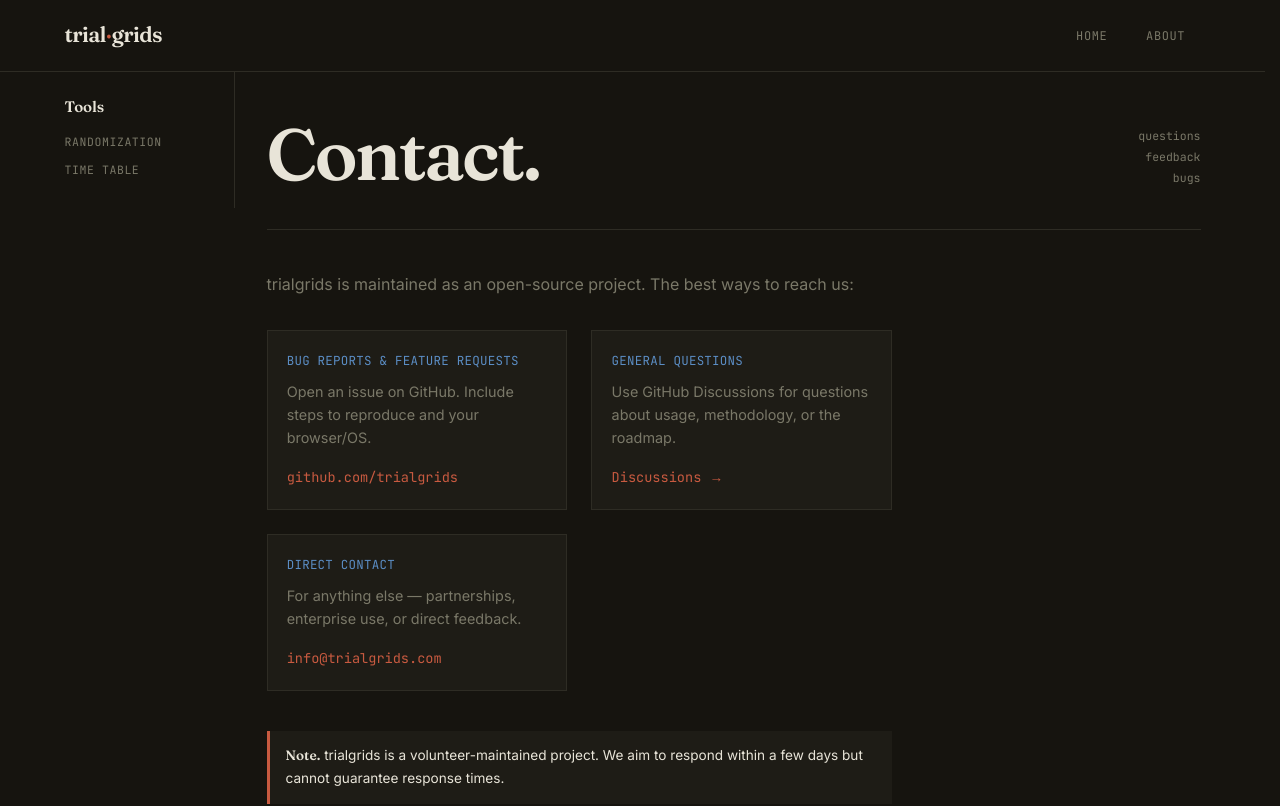
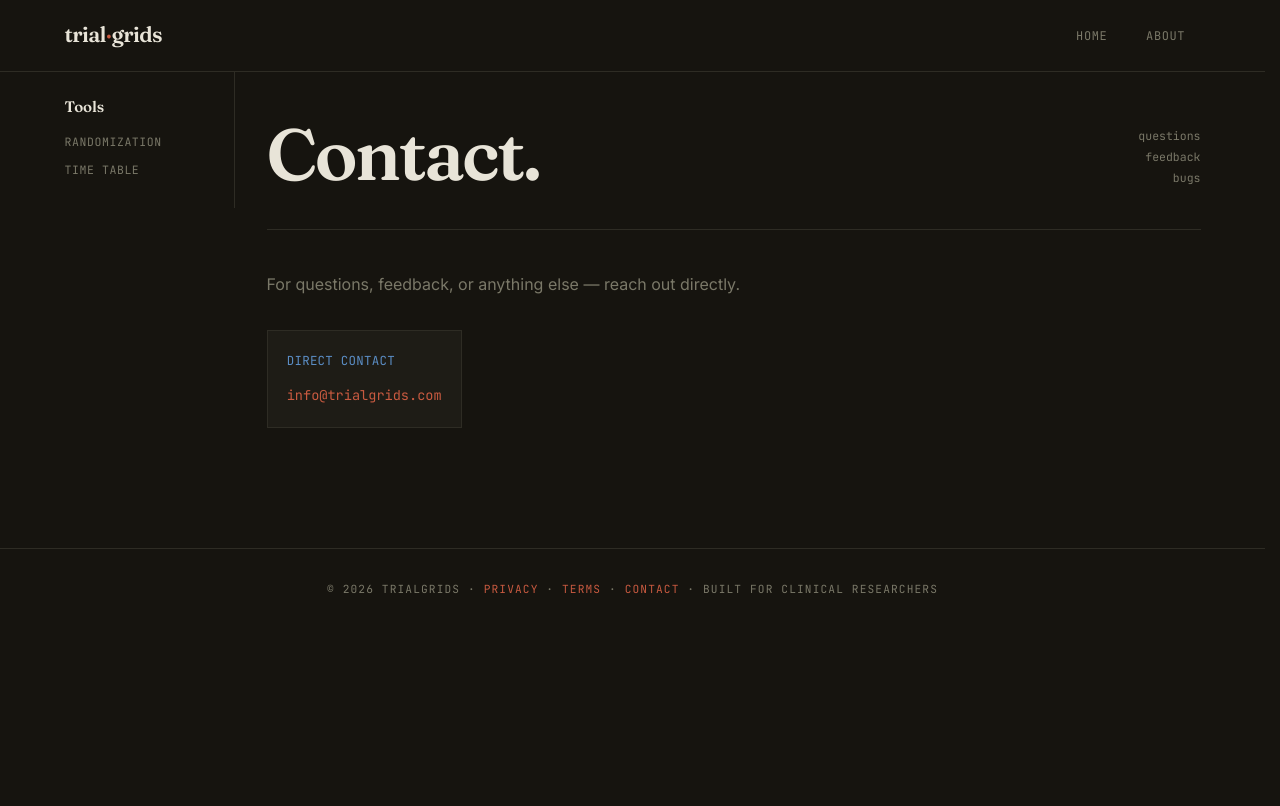
Before and after one commit to mehmetsahin-tr/trialgrid, a Next.js app: page /contact in a window 1280 px wide. Shown: the top 806 px of the page. Built offline with nearby package versions, Linux system fonts and the light colour scheme.

Commit message:
Content and UX improvements across pages

```diff
--- a/app/components/Header.tsx
+++ b/app/components/Header.tsx
@@ -17,10 +17,16 @@
 export default function Header() {
   const pathname = usePathname();
   const [open, setOpen] = useState(false);
+  const [toolsOpen, setToolsOpen] = useState(false);
 
   function isActive(href: string) {
     if (href === "/") return pathname === "/";
     return pathname.startsWith(href);
+  }
+
+  function closeAll() {
+    setOpen(false);
+    setToolsOpen(false);
   }
 
   return (
@@ -31,7 +37,7 @@
         </Link>
         <button
           className="nav-toggle"
-          onClick={() => setOpen(!open)}
+          onClick={() => { setOpen(!open); setToolsOpen(false); }}
           aria-label="Menu"
         >
           ≡ Menu
@@ -42,19 +48,23 @@
               key={item.href}
               href={item.href}
               className={isActive(item.href) ? "active" : ""}
-              onClick={() => setOpen(false)}
+              onClick={closeAll}
             >
               {item.label}
             </Link>
           ))}
-          {/* Tool links visible only in mobile nav */}
-          <span className="nav-mobile-divider">Tools</span>
-          {mobileTools.map((item) => (
+          <button
+            className={`nav-mobile-divider nav-tools-toggle${toolsOpen ? " tools-open" : ""}`}
+            onClick={() => setToolsOpen(!toolsOpen)}
+          >
+            Tools <span className="tools-chevron">{toolsOpen ? "▲" : "▼"}</span>
+          </button>
+          {toolsOpen && mobileTools.map((item) => (
             <Link
               key={item.href}
               href={item.href}
               className={`nav-mobile-tool${isActive(item.href) ? " active" : ""}`}
-              onClick={() => setOpen(false)}
+              onClick={closeAll}
             >
               {item.label}
             </Link>
--- a/app/contact/page.tsx
+++ b/app/contact/page.tsx
@@ -20,64 +20,27 @@
 
       <div className="prose-block">
         <p style={{ marginBottom: "2rem" }}>
-          trialgrids is maintained as an open-source project. The best ways to
-          reach us:
+          For questions, feedback, or anything else — reach out directly.
         </p>
 
         <div
           style={{
-            display: "grid",
-            gridTemplateColumns: "repeat(auto-fit, minmax(220px, 1fr))",
-            gap: "1.5rem",
+            border: "1px solid var(--rule)",
+            padding: "1.2rem",
+            background: "var(--paper-2)",
+            display: "inline-block",
             marginBottom: "2.5rem",
           }}
         >
-          {[
-            {
-              label: "Bug reports & feature requests",
-              body: "Open an issue on GitHub. Include steps to reproduce and your browser/OS.",
-              link: { href: "https://github.com", text: "github.com/trialgrids" },
-            },
-            {
-              label: "General questions",
-              body: "Use GitHub Discussions for questions about usage, methodology, or the roadmap.",
-              link: { href: "https://github.com", text: "Discussions →" },
-            },
-            {
-              label: "Direct contact",
-              body: "For anything else — partnerships, enterprise use, or direct feedback.",
-              link: { href: "mailto:info@trialgrids.com", text: "info@trialgrids.com" },
-            },
-          ].map((item) => (
-            <div
-              key={item.label}
-              style={{
-                border: "1px solid var(--rule)",
-                padding: "1.2rem",
-                background: "var(--paper-2)",
-              }}
-            >
-              <div
-                className="mono"
-                style={{ marginBottom: ".5rem", color: "var(--accent)" }}
-              >
-                {item.label}
-              </div>
-              <p style={{ fontSize: ".9rem", color: "var(--muted)", marginBottom: ".8rem", lineHeight: 1.6 }}>
-                {item.body}
-              </p>
-              <a href={item.link.href} target="_blank" rel="noopener noreferrer"
-                style={{ fontSize: ".85rem", color: "var(--accent-2)", fontFamily: "var(--font-jetbrains-mono)", textDecoration: "none" }}>
-                {item.link.text}
-              </a>
-            </div>
-          ))}
-        </div>
-
-        <div className="notice">
-          <strong>Note.</strong> trialgrids is a volunteer-maintained project.
-          We aim to respond within a few days but cannot guarantee response
-          times.
+          <div className="mono" style={{ marginBottom: ".5rem", color: "var(--accent)" }}>
+            Direct contact
+          </div>
+          <a
+            href="mailto:info@trialgrids.com"
+            style={{ fontSize: ".85rem", color: "var(--accent-2)", fontFamily: "var(--font-jetbrains-mono)", textDecoration: "none" }}
+          >
+            info@trialgrids.com
+          </a>
         </div>
       </div>
     </main>
--- a/app/globals.css
+++ b/app/globals.css
@@ -120,7 +120,7 @@
 .prose-block code { font-family: var(--font-jetbrains-mono), monospace; font-size: .85em; background: var(--paper-2); padding: .1em .35em; border: 1px solid var(--rule); }
 
 /* Mobile tool links in hamburger nav */
-.nav-mobile-divider { display: none; font-family: var(--font-jetbrains-mono), monospace; font-size: .65rem; text-transform: uppercase; letter-spacing: .12em; color: var(--muted); padding: .7rem .5rem .3rem; }
+.nav-mobile-divider { display: none; }
 .nav-mobile-tool { display: none; }
 
 /* Responsive */
@@ -131,8 +131,10 @@
   nav.open { display: flex; }
   nav a { text-align: left; padding: .7rem .5rem; border: none; border-bottom: 1px solid var(--paper-2); }
   nav a.active { background: var(--paper-2); border-bottom-color: var(--rule); }
-  .nav-mobile-divider { display: block; }
-  .nav-mobile-tool { display: block; text-decoration: none; color: var(--muted); font-family: var(--font-jetbrains-mono), monospace; font-size: .75rem; text-transform: uppercase; letter-spacing: .05em; padding: .7rem .5rem; border-bottom: 1px solid var(--paper-2); }
+  .nav-mobile-divider { display: flex; align-items: center; justify-content: space-between; width: 100%; background: none; border: none; border-bottom: 1px solid var(--paper-2); font-family: var(--font-jetbrains-mono), monospace; font-size: .65rem; text-transform: uppercase; letter-spacing: .12em; color: var(--muted); padding: .7rem .5rem; cursor: pointer; text-align: left; }
+  .nav-mobile-divider.tools-open { color: var(--ink); }
+  .tools-chevron { font-size: .55rem; }
+  .nav-mobile-tool { display: block; text-decoration: none; color: var(--muted); font-family: var(--font-jetbrains-mono), monospace; font-size: .75rem; text-transform: uppercase; letter-spacing: .05em; padding: .7rem .5rem .7rem 1.2rem; border-bottom: 1px solid var(--paper-2); }
   .nav-mobile-tool.active { color: var(--ink); background: var(--paper-2); }
   .sidebar { display: none; }
   .page-wrapper { padding: 0; }
--- a/app/page.tsx
+++ b/app/page.tsx
@@ -13,9 +13,9 @@
       </div>
 
       <p className="lede">
-        Generate randomization schedules and SPIRIT-style
-        schedule-of-assessments tables — entirely in your browser. No
-        accounts. No uploads. Your data never leaves this device.
+        Create randomization tables and time table for clinical trials. Access
+        them directly from your browser without any privacy concerns—for free,
+        for now. We&apos;ll be offering many more tools soon.
       </p>
 
       <div
@@ -34,14 +34,14 @@
             body: "Everything runs in your browser. No server ever sees your study data.",
           },
           {
-            label: "02 / reproducible",
-            title: "Seeded randomization",
-            body: "Set a seed and get the same sequence every time — auditable and shareable.",
+            label: "02 / practical",
+            title: "Done in minutes",
+            body: "Generate a randomization table or a full time table in minutes — no setup, no learning curve.",
           },
           {
-            label: "03 / standard",
-            title: "SPIRIT-compliant tables",
-            body: "Assessment schedules built to the structure clinical reviewers expect.",
+            label: "03 / publication-ready",
+            title: "Export without reformatting",
+            body: "Clean PDFs and tables that drop straight into protocols, supplements, and submissions — no cleanup required.",
           },
         ].map((item) => (
           <div key={item.label}>
--- a/app/tools/randomization/page.tsx
+++ b/app/tools/randomization/page.tsx
@@ -61,8 +61,8 @@
 
 export default function RandomizationPage() {
   const [method, setMethod] = useState<Method>("parallel");
-  const [n, setN] = useState(60);
-  const [nRaw, setNRaw] = useState("60");
+  const [n, setN] = useState(24);
+  const [nRaw, setNRaw] = useState("24");
   const [groupsRaw, setGroupsRaw] = useState("A,B");
   const [periods, setPeriods] = useState(2);
   const [rows, setRows] = useState<RandRow[]>([]);
@@ -137,7 +137,6 @@
       },
     });
 
-    // Add "Page X / Y" to every page after table is fully rendered
     const totalPages = doc.getNumberOfPages();
     for (let p = 1; p <= totalPages; p++) {
       doc.setPage(p);
@@ -149,6 +148,11 @@
         doc.internal.pageSize.width - 14,
         doc.internal.pageSize.height - 8,
         { align: "right" }
+      );
+      doc.text(
+        "trialgrids.com",
+        14,
+        doc.internal.pageSize.height - 8
       );
     }
 
--- a/app/tools/timetable/page.tsx
+++ b/app/tools/timetable/page.tsx
@@ -61,6 +61,8 @@
   const [built, setBuilt] = useState(false);
   const [missingRaw, setMissingRaw] = useState("");
   const [nRaw, setNRaw] = useState(String(INITIAL.n));
+  const [stationsRaw, setStationsRaw] = useState(String(INITIAL.stations));
+  const [intervalRaw, setIntervalRaw] = useState(String(INITIAL.interval));
 
   function save(next: Config) {
     setCfg(next);
@@ -317,6 +319,7 @@
       doc.setFontSize(7);
       doc.setTextColor(140, 138, 128);
       doc.text(`Page ${p} / ${total}`, pageW - 14, doc.internal.pageSize.height - 8, { align: "right" });
+      doc.text("trialgrids.com", 14, doc.internal.pageSize.height - 8);
     }
 
     doc.save("timetable.pdf");
@@ -389,11 +392,39 @@
             </div>
             <div>
               <label>Stations</label>
-              <input type="number" min={1} max={20} value={cfg.stations} onChange={e => save({ ...cfg, stations: parseInt(e.target.value) || 1 })} />
+              <input
+                type="text"
+                inputMode="numeric"
+                value={stationsRaw}
+                onChange={e => {
+                  const raw = e.target.value.replace(/[^0-9]/g, "");
+                  setStationsRaw(raw);
+                  const num = parseInt(raw);
+                  if (!isNaN(num) && num >= 1 && num <= 20) save({ ...cfg, stations: num });
+                }}
+                onBlur={() => {
+                  const num = parseInt(stationsRaw);
+                  if (isNaN(num) || num < 1) setStationsRaw(String(cfg.stations));
+                }}
+              />
             </div>
             <div>
               <label>Minute interval</label>
-              <input type="number" min={1} max={60} value={cfg.interval} onChange={e => save({ ...cfg, interval: parseInt(e.target.value) || 1 })} />
+              <input
+                type="text"
+                inputMode="numeric"
+                value={intervalRaw}
+                onChange={e => {
+                  const raw = e.target.value.replace(/[^0-9]/g, "");
+                  setIntervalRaw(raw);
+                  const num = parseInt(raw);
+                  if (!isNaN(num) && num >= 1 && num <= 60) save({ ...cfg, interval: num });
+                }}
+                onBlur={() => {
+                  const num = parseInt(intervalRaw);
+                  if (isNaN(num) || num < 1) setIntervalRaw(String(cfg.interval));
+                }}
+              />
             </div>
           </div>
 
```
